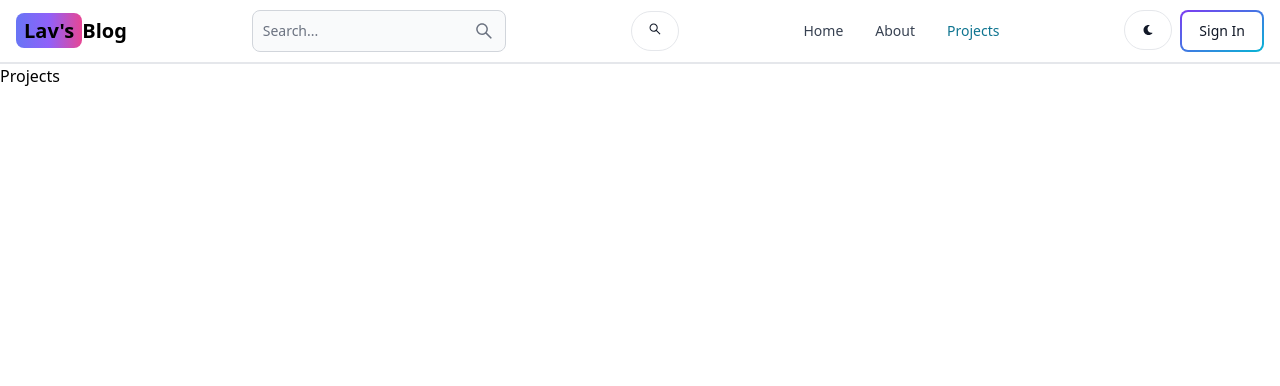
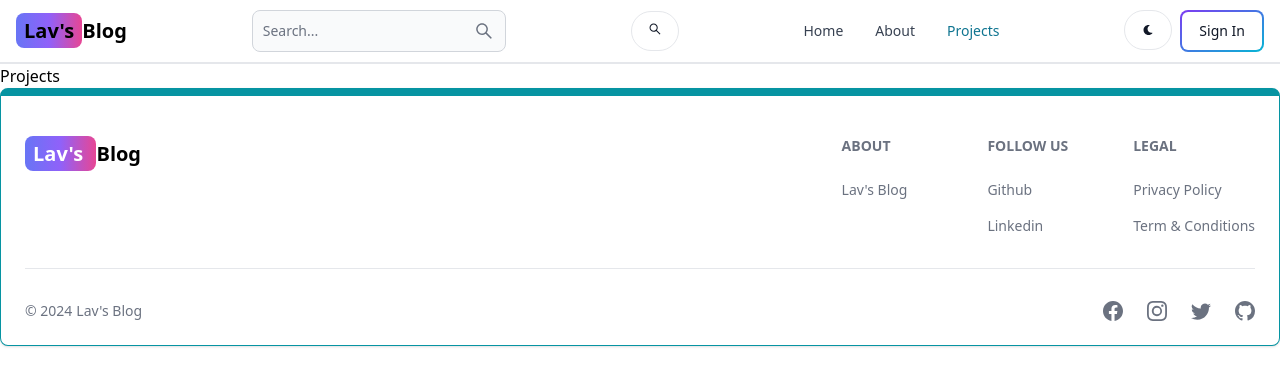
Before and after one commit to yadavlav7978/Mern_BlogWebApp, a React (Vite) app in the folder Client/: page /projects in a window 1280 px wide. Shown: the top 386 px of the page. Built offline with nearby package versions, Linux system fonts and the light colour scheme.

Commit message:
Create and add the footer component

```diff
--- a/Client/src/App.jsx
+++ b/Client/src/App.jsx
@@ -6,6 +6,8 @@
 import Dashboard from './pages/Dashboard';
 import Projects from './pages/Projects';
 import Header from './components/Header';
+import Footer from './components/footer.jsx';
+
 
 export default function App() {
   return (
@@ -19,6 +21,7 @@
         <Route path="/dashboard" element={<Dashboard />} />
         <Route path="/projects" element={<Projects />} />
       </Routes>
+      <Footer/>
     </BrowserRouter>
   );
 }
--- /dev/null
+++ b/Client/src/components/footer.jsx
@@ -0,0 +1,88 @@
+import { Footer } from "flowbite-react";
+import { Link } from "react-router-dom";
+import { BsFacebook, BsInstagram, BsGithub, BsTwitter } from "react-icons/bs";
+
+export default function FooterComp() {
+  return (
+    <Footer container className="border border-t-8 border-teal-500">
+      <div className="w-full max-w-7xl mx-auto">
+        <div className="grid w-full justify-between sm:flex md:grid-cols-1">
+          {/* //?---------------------------- Logo Div ------------------------------------------------------ */}
+          <div className="mt-5">
+            <Link
+              to="/"
+              className="self-center whitespace-nowrap text-lg sm:text-xl font-semibold dark:text-white"
+            >
+              <span className="px-2 py-1 bg-gradient-to-r from-indigo-500 via-purple-500 to-pink-500 rounded-lg text-white">
+                Lav's{" "}
+              </span>
+              Blog
+            </Link>
+          </div>
+
+          {/* //?---------------------------- 3 Item div --------------------------------------------------------------------- */}
+          <div className="grid grid-cols-2 gap-8 mt-4 sm:grid-cols-3 sm:gap-6">
+            {/* //?---------------------------- Footer About Section -------------------- */}
+            <div>
+              <Footer.Title title="About" />
+              <Footer.LinkGroup col>
+                <Footer.Link href="/about" target="_blank">
+                  Lav's Blog
+                </Footer.Link>
+              </Footer.LinkGroup>
+            </div>
+
+            {/* //?---------------------------- Footer Follow Us Section -------------------- */}
+            <div>
+              <Footer.Title title="Follow us" />
+              <Footer.LinkGroup col>
+                <Footer.Link
+                  href="https://github.com/yadavlav7978"
+                  target="_blank"
+                >
+                  Github
+                </Footer.Link>
+
+                <Footer.Link
+                  href="https://www.linkedin.com/in/lav-yadav-1055a5211/"
+                  target="_blank"
+                >
+                  Linkedin
+                </Footer.Link>
+              </Footer.LinkGroup>
+            </div>
+            {/* //?---------------------------- Footer Legal Section -------------------- */}
+            <div>
+              <Footer.Title title="Legal" />
+              <Footer.LinkGroup col>
+                <Footer.Link href="#">Privacy Policy</Footer.Link>
+
+                <Footer.Link href="#">Term &amp; Conditions</Footer.Link>
+              </Footer.LinkGroup>
+            </div>
+          </div>
+        </div>
+{/* //?---------------------------- Copyright and Contact Section -------------------- */}
+        <Footer.Divider />
+
+        <div className="w-full sm:flex sm:items-center sm:justify-between">
+          <Footer.Copyright
+            href="#"
+            by="Lav's Blog"
+            year={new Date().getFullYear()}
+          />
+
+          <div className="flex gap-6 sm:mt-0 mt-4 sm:justify-center">
+            <Footer.Icon href="#" icon={BsFacebook} />
+            <Footer.Icon href="#" icon={BsInstagram} />
+            <Footer.Icon href="#" icon={BsTwitter} />
+            <Footer.Icon
+              href="https://github.com/yadavlav7978"
+              icon={BsGithub}
+            />
+          </div>
+        </div>
+      </div>
+    </Footer>
+  );
+}
```
